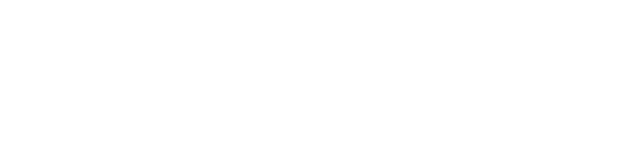
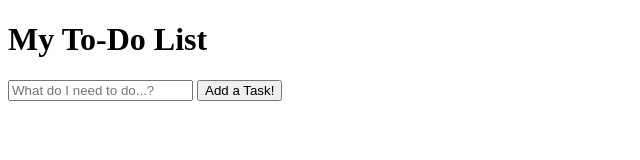
Before and after one commit to tandica/todo-list, a plain HTML site: page index.html in a window 1280 px wide. Shown: the whole page, without its empty margins (0-640 px from the left). Drawn offline with Linux system fonts and the light colour scheme.

Commit message:
step 2 - create the header

```diff
--- a/index.html
+++ b/index.html
@@ -8,5 +8,19 @@
     <link rel="stylesheet" href="styles/styles.css" />
     <script src="js/script.js" defer></script>
   </head>
-  <body></body>
+  <body>
+    <div class="container">
+      <div class="header">
+        <h1 class="todo-title">My To-Do List</h1>
+        <div>
+          <input
+            type="text"
+            id="my-input"
+            placeholder="What do I need to do...?"
+          />
+          <button onclick="" class="add-button">Add a Task!</button>
+        </div>
+      </div>
+    </div>
+  </body>
 </html>
```
